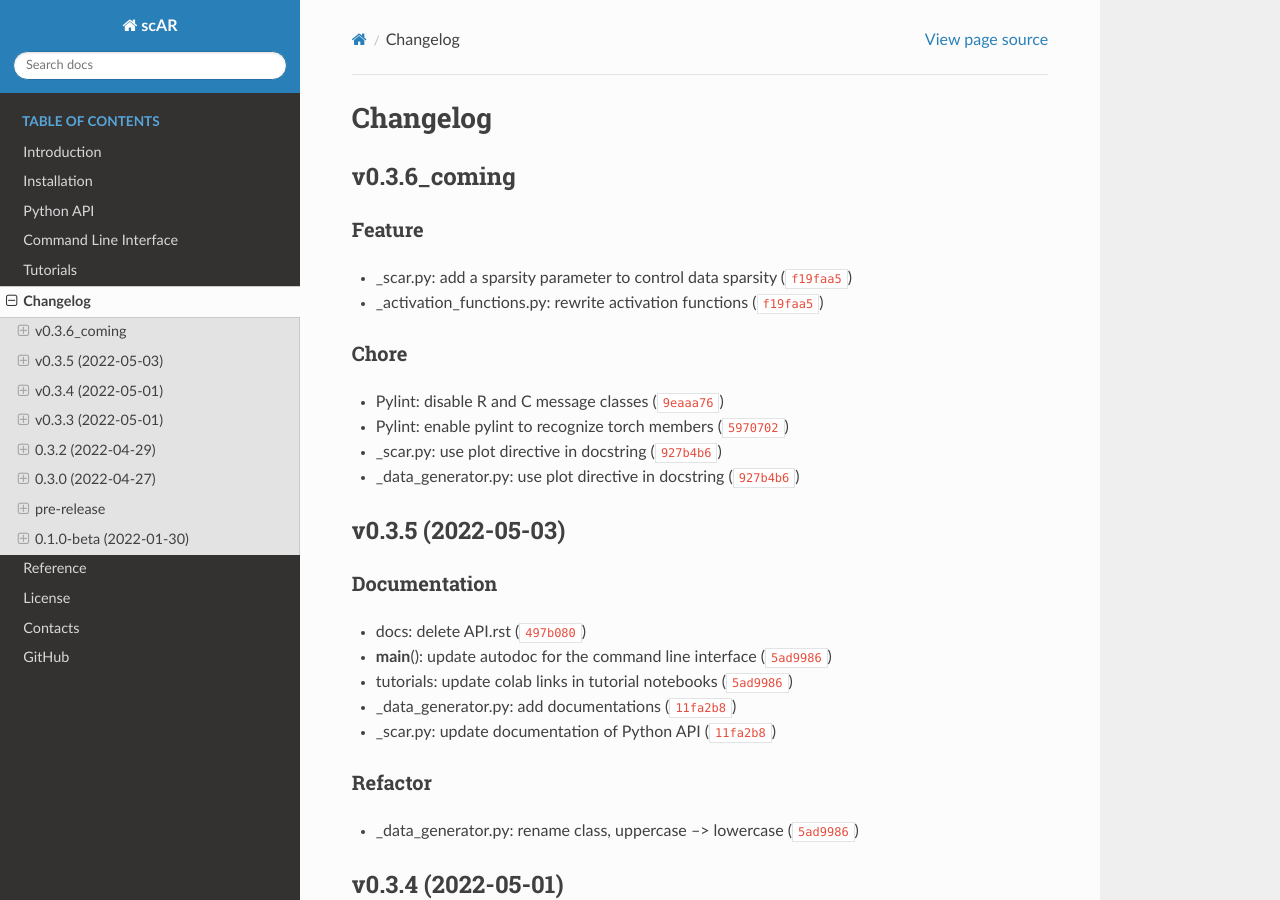
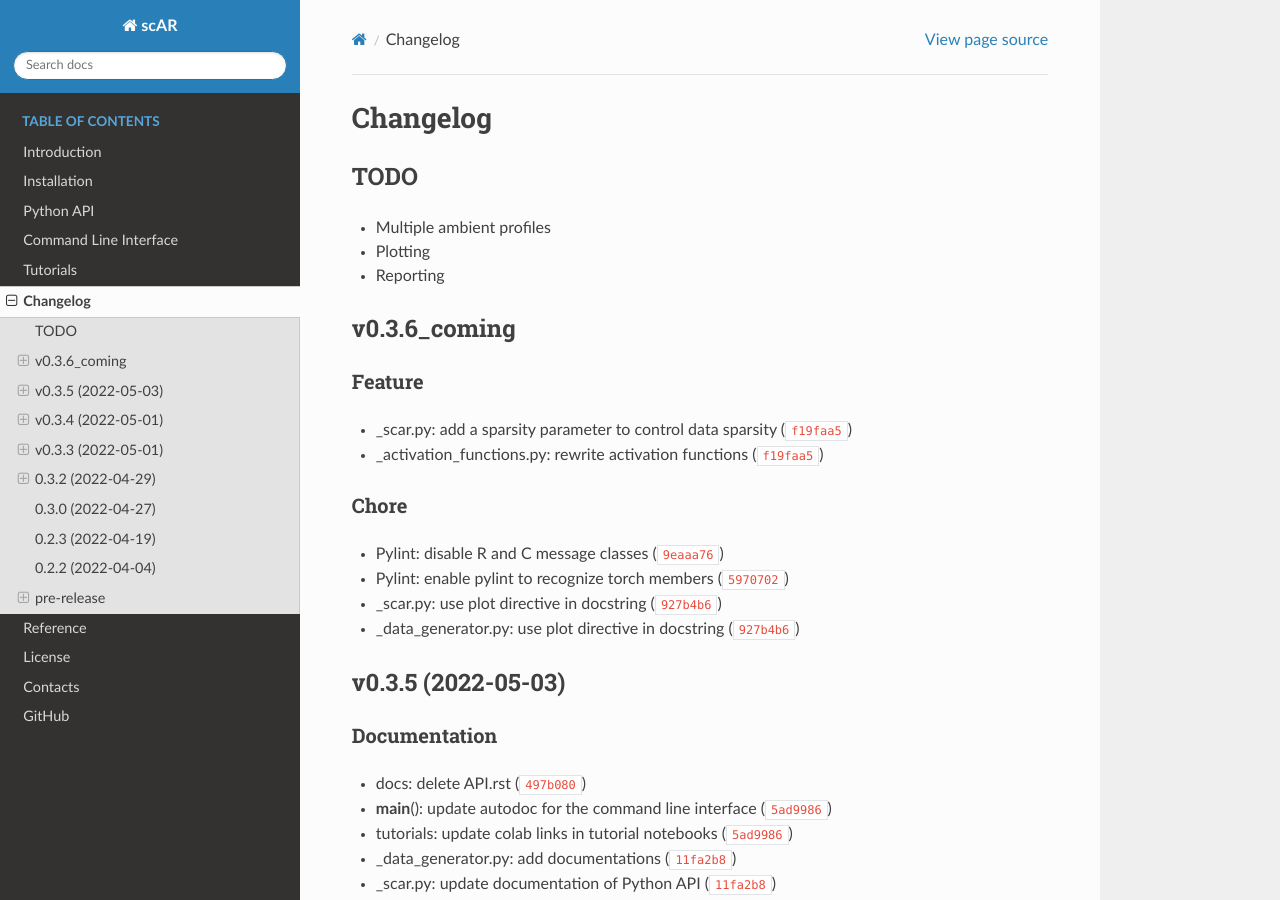
Before and after one commit to Novartis/scar, a Sphinx documentation site: the page built from docs/Release_notes.md, in a window 1280 px wide and 900 px high. Built offline with Sphinx 7.4.7 and the Read the Docs theme 2.0.0, drawn with Linux system fonts in a browser that asks for light colours.

Commit message:
update Changlog, update semantic release conditional branch to develop

```diff
--- a/docs/Release_notes.md
+++ b/docs/Release_notes.md
@@ -1,4 +1,9 @@
 # Changelog
+
+## TODO
+* Multiple ambient profiles
+* Plotting
+* Reporting
 
 <!--next-version-placeholder-->
 
@@ -55,11 +60,11 @@
 
 
 
-### [0.2.3](https://github.com/Novartis/scAR/compare/v0.2.2...v0.2.3) (2022-04-19)
+## [0.2.3](https://github.com/Novartis/scAR/compare/v0.2.2...v0.2.3) (2022-04-19)
 
 
 
-### [0.2.2](https://github.com/Novartis/scAR/compare/v0.2.1-beta...v0.2.2) (2022-04-04)
+## [0.2.2](https://github.com/Novartis/scAR/compare/v0.2.1-beta...v0.2.2) (2022-04-04)
 
 
 ## pre-release
@@ -96,7 +101,7 @@
 
 
 
-## [0.1.0-beta](https://github.com/Novartis/scAR/compare/460add0996eb49ec302fcde0e650f84df4f9e4c0...v0.1.0-beta) (2022-01-30)
+### [0.1.0-beta](https://github.com/Novartis/scAR/compare/460add0996eb49ec302fcde0e650f84df4f9e4c0...v0.1.0-beta) (2022-01-30)
 
 
 ### Reverts
```
Also changed, not shown: 1 other file.
